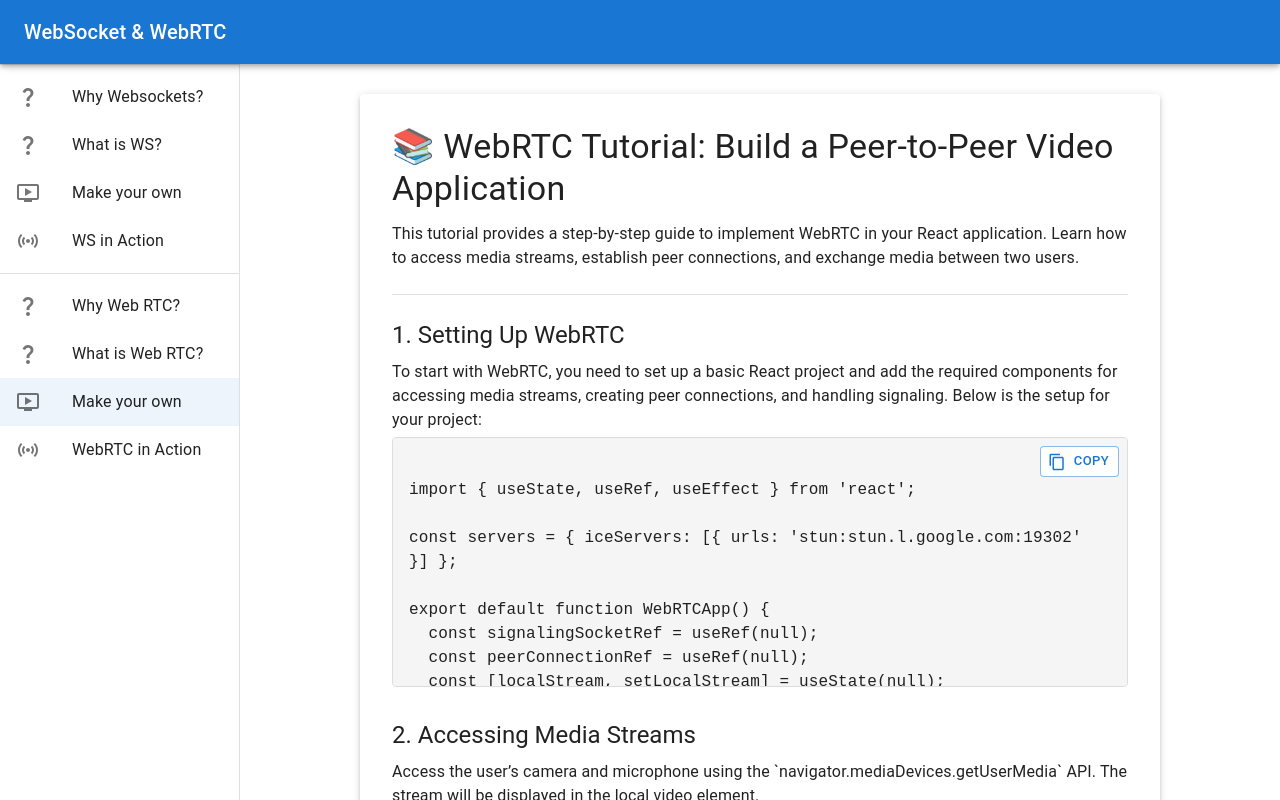
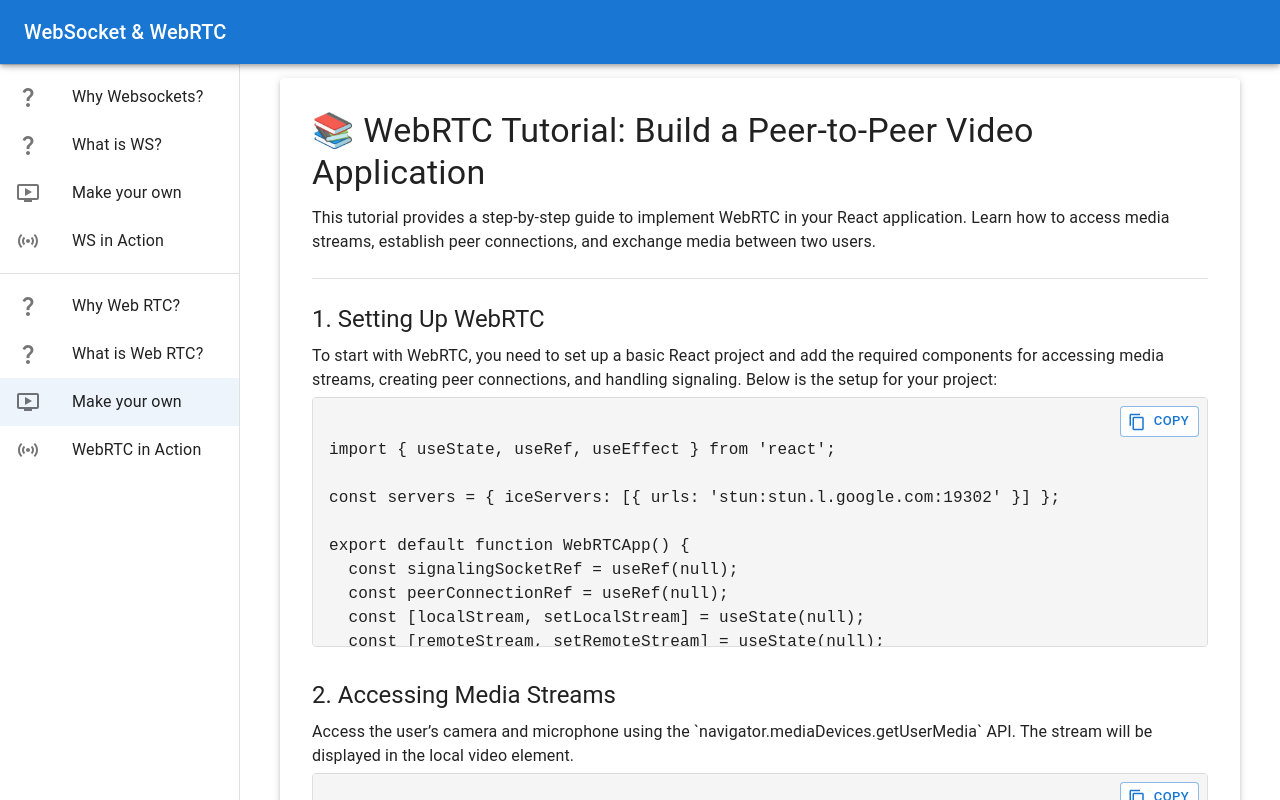
Before and after one commit to ishtpreet/WebSockets-and-WebRTC, a React (Create React App) app in the folder frontend/: page /webrtc-tutorial in a window 1280 px wide. Shown: the top 800 px of the page. Built offline with nearby package versions, Linux system fonts and the light colour scheme.

Commit message:
fixed margin

```diff
--- a/frontend/src/pages/webrtc/WebRTCTutorial.js
+++ b/frontend/src/pages/webrtc/WebRTCTutorial.js
@@ -133,8 +133,8 @@ function WebRTCTutorial() {
   };
 
     return (
-      <Box sx={{ padding: 4 }}>
-        <Paper elevation={3} sx={{ padding: 4, maxWidth: '800px', margin: 'auto' }}>
+      <Box sx={{ padding: 2 }}>
+        <Paper elevation={3} sx={{ padding: 4, maxWidth: '1200px', margin: 'auto' }}>
           <Typography variant="h4" gutterBottom>
             📚 WebRTC Tutorial: Build a Peer-to-Peer Video Application
           </Typography>
--- a/frontend/src/pages/ws/WebSocketTutorial.js
+++ b/frontend/src/pages/ws/WebSocketTutorial.js
@@ -123,8 +123,8 @@ function WebSocketTutorial() {
   };
 
     return (
-      <Box sx={{ padding: 4 }}>
-        <Paper elevation={3} sx={{ padding: 4, maxWidth: '800px', margin: 'auto' }}>
+      <Box sx={{ padding: 2 }}>
+        <Paper elevation={3} sx={{ padding: 4, maxWidth: '1200px', margin: 'auto' }}>
         <Typography variant="h4" gutterBottom>
           📚 WebSocket Tutorial: Build a Real-Time Chuck Norris Joke App
         </Typography>
```
